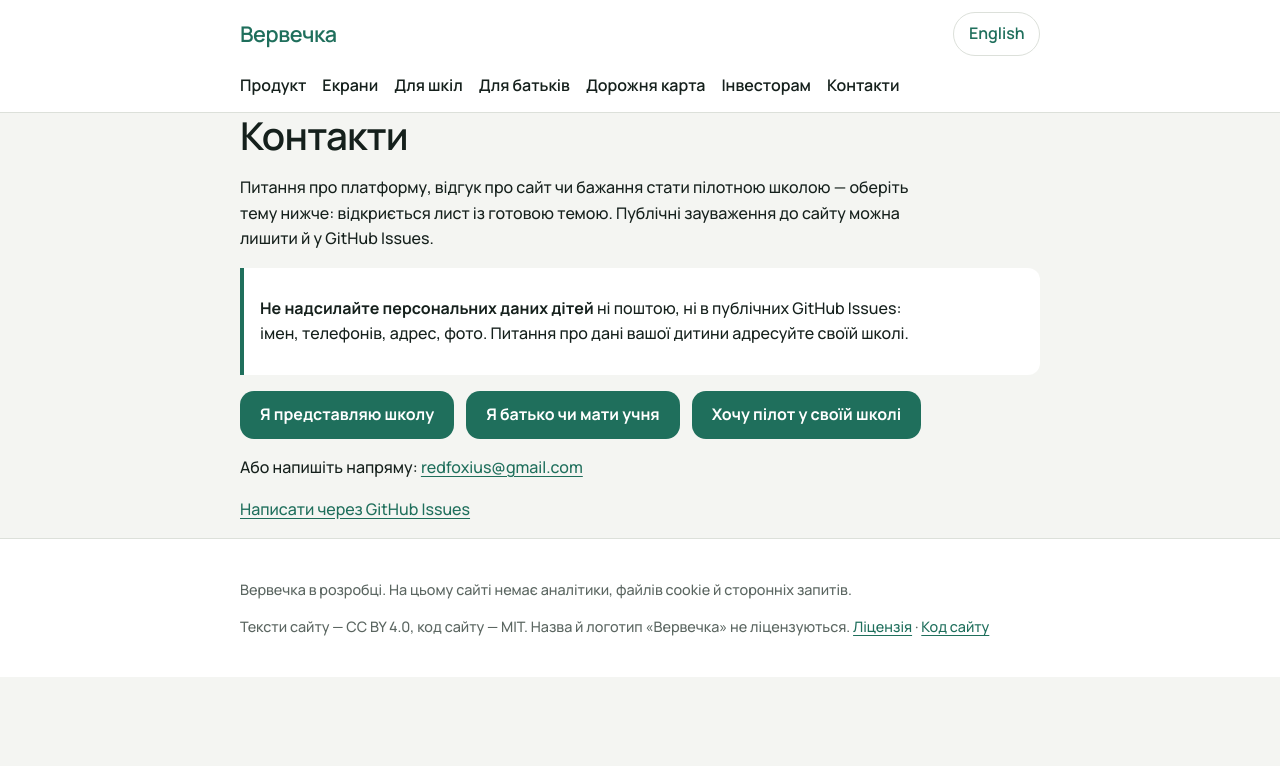
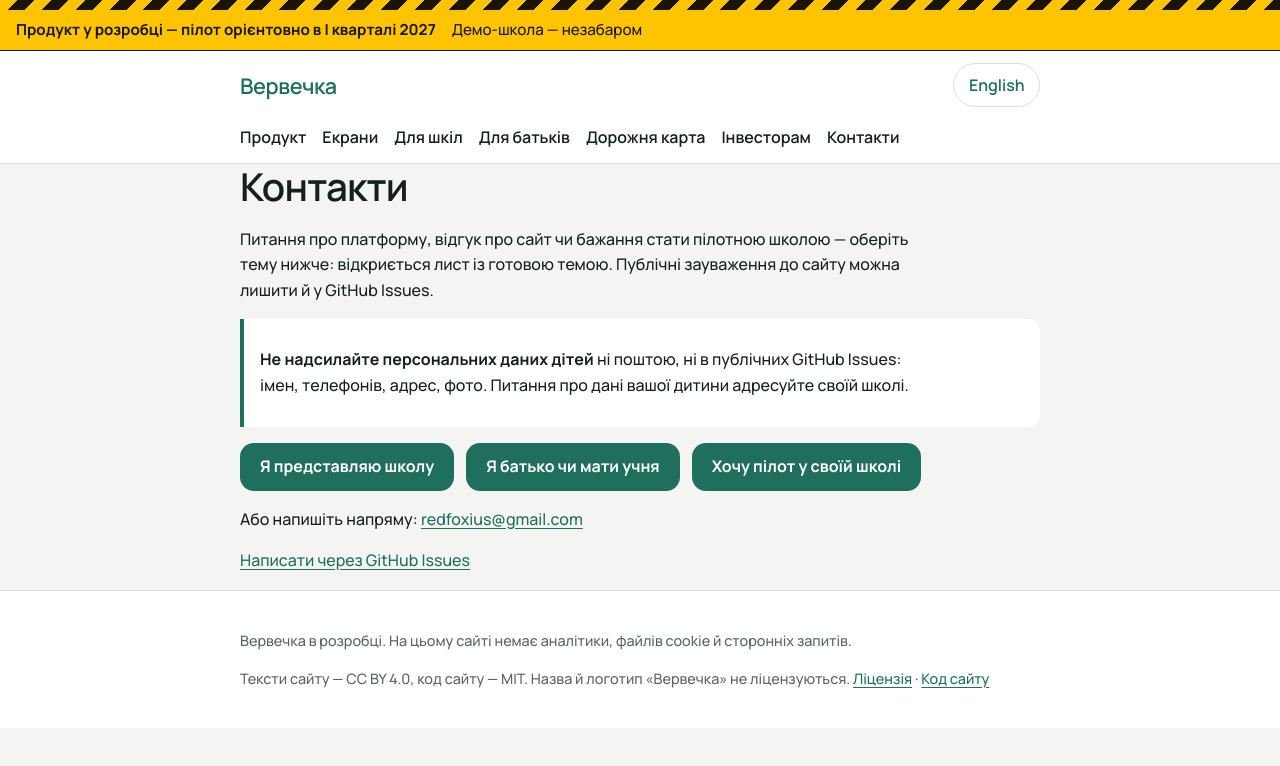
Before and after one commit to redfoxius-org/vervechka-site, an Astro site: page /contacts in a window 1280 px wide. Built offline with nearby package versions, Linux system fonts and the light colour scheme; Astro itself is replaced by a stand-in of ours; a web font is replaced by a local one.

Commit message:
feat: site-wide under-construction banner with demo link switch
Co-Authored-By: Claude Sonnet 5.5 <noreply@anthropic.com>

```diff
--- a/src/config.ts
+++ b/src/config.ts
@@ -14,3 +14,7 @@ export const REPO_URL = 'https://github.com/redfoxius-org/vervechka-site';
 
 // Product repo commit the status data was synced from (docs/roadmap.md, docs/specs/README.md).
 export const STATUS_AS_OF = { date: '2026-11-27', source: 'vervechka@4b7eb91 (origin main)' };
+
+// Public demo school. Not deployed yet: null shows "coming soon" in the site banner.
+// Set to 'https://demoschool.pp.ua' when it is live; the banner then renders a link.
+export const DEMO_URL: string | null = null;
--- a/src/i18n/ui.ts
+++ b/src/i18n/ui.ts
@@ -15,6 +15,9 @@ export function href(lang: Lang, page: PageKey): string {
 
 export const ui = {
   uk: {
+    banner: 'Продукт у розробці — пілот орієнтовно в I кварталі 2027',
+    demoSoon: 'Демо-школа — незабаром',
+    demoLink: 'Подивитись демо →',
     skip: 'Перейти до основного змісту',
     navLabel: 'Основна навігація',
     nav: {
@@ -58,6 +61,9 @@ export const ui = {
     mockupSource: 'Макет',
   },
   en: {
+    banner: 'The product is under construction — pilot targeted for Q1 2027',
+    demoSoon: 'Demo school — coming soon',
+    demoLink: 'See the demo →',
     skip: 'Skip to main content',
     navLabel: 'Main navigation',
     nav: {
--- a/src/layouts/Base.astro
+++ b/src/layouts/Base.astro
@@ -1,7 +1,7 @@
 ---
 import '../styles/global.css';
 import { ui, href, type Lang, type PageKey } from '../i18n/ui';
-import { REPO_URL } from '../config';
+import { REPO_URL, DEMO_URL } from '../config';
 
 interface Props {
   lang: Lang;
@@ -49,6 +49,12 @@ const current = Astro.url.pathname;
   </head>
   <body>
     <a class="skip" href="#main">{t.skip}</a>
+    <div class="construction">
+      <p class="wrap">
+        <strong>{t.banner}</strong>
+        <span class="construction__demo">{DEMO_URL ? <a href={DEMO_URL} rel="noopener">{t.demoLink}</a> : t.demoSoon}</span>
+      </p>
+    </div>
     <header class="site-header">
       <div class="wrap header__row">
         <a class="wordmark" href={href(lang, '')}>{lang === 'uk' ? 'Вервечка' : 'Vervechka'}</a>
--- a/src/styles/global.css
+++ b/src/styles/global.css
@@ -22,6 +22,8 @@
   --plan-fg: #24497f;
   --plan-bg: #e4ecf8;
   --focus: #1f6f5c;
+  --warn-bg: #ffc400;
+  --warn-ink: #1a1300;
   --radius-card: 20px;
   --radius-control: 12px;
   --font-body: 'Manrope', system-ui, sans-serif;
@@ -133,3 +135,16 @@ summary { cursor: pointer; font-weight: 600; min-height: 44px; display: flex; al
 /* Contact topics: plain mailto: buttons, stacked on small screens. */
 .contact-topics { list-style: none; padding: 0; margin: 0 0 var(--space-4, 1rem); display: flex; flex-wrap: wrap; gap: 0.75rem; }
 .contact-topics li { margin: 0; }
+
+/* Under-construction banner: same amber in both themes, dark ink on amber (contrast ~14:1). */
+.construction {
+  background: var(--warn-bg); color: var(--warn-ink); border-bottom: 1px solid var(--warn-ink);
+  font-size: 0.95rem; line-height: 1.4;
+}
+.construction::before {
+  content: ''; display: block; height: 10px;
+  background: repeating-linear-gradient(-45deg, var(--warn-ink) 0 12px, var(--warn-bg) 12px 24px);
+}
+.construction p { margin: 0; padding: 0.55rem 1rem 0.65rem; display: flex; flex-wrap: wrap; gap: 0.15rem 1rem; align-items: baseline; }
+.construction a { color: var(--warn-ink); font-weight: 800; }
+.construction :focus-visible { outline-color: var(--warn-ink); }
```
Also changed, not shown: CONTENT_CLAIMS.md (+1 -0 lines), README.md.
